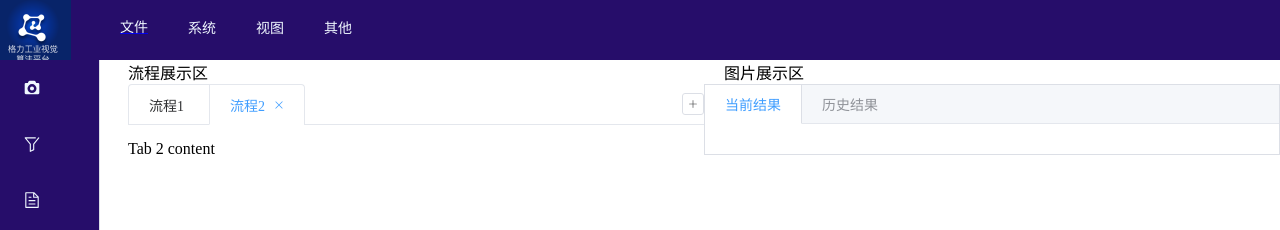
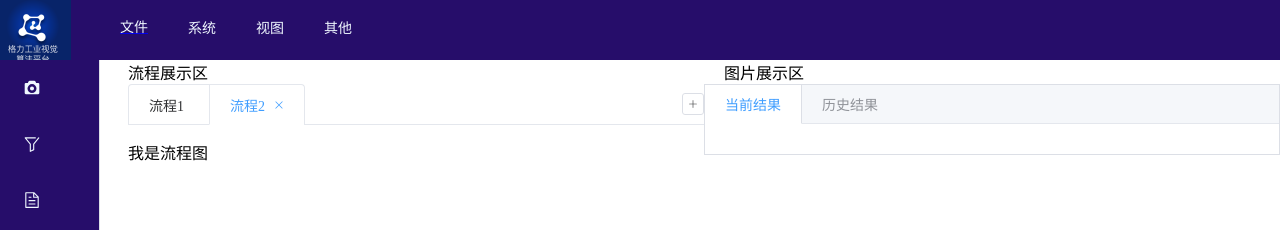
Before and after one commit to zwqgkd/hello-demo, a Vue app: page /#/main in a window 1280 px wide. Shown: the top 230 px of the page. Built offline with nearby package versions, Linux system fonts and the light colour scheme.

Commit message:
完善快速工具栏，添加一个组件
快速工具栏添加了4个按钮标签，添加了流程图子组件放在了tab标签的内容中

```diff
--- /dev/null
+++ b/src/components/ProcessContent.vue
@@ -0,0 +1,9 @@
+<template>
+我是流程图
+</template>
+
+
+
+<script setup>
+
+</script>
--- a/src/components/ProcessDp.vue
+++ b/src/components/ProcessDp.vue
@@ -2,7 +2,14 @@
     <span>流程展示区</span>
     <el-tabs v-model="editableTabsValue" type="card" editable class="demo-tabs" @edit="handleTabsEdit">
         <el-tab-pane v-for="item in editableTabs" :key="item.name" :label="item.title" :name="item.name">
-            {{ item.content }}
+
+
+            <div class="Process-cont">
+                <!-- {{ item.content }} -->
+                <ProcessContent></ProcessContent>
+            </div>
+
+
         </el-tab-pane>
     </el-tabs>
     <ToolBar></ToolBar>
@@ -13,8 +20,12 @@
 <script setup>
 import {tabIndex,editableTabsValue,editableTabs,handleTabsEdit} from '../js/process'
 import ToolBar from './ToolBar.vue';
+import ProcessContent from './ProcessContent.vue';
+
 </script>
 
 <style scoped src="../css/process.css">
-
+.Process-cont{
+    height:100%;
+}
 </style>
--- a/src/components/ToolBar.vue
+++ b/src/components/ToolBar.vue
@@ -2,29 +2,41 @@
     <!-- 快速工具栏 -->
     <div class="tool-bar">
         <div class="tb-item">
+            <button>
                 <el-icon>
                     <Back />
                 </el-icon>
                 <div><span style="font-size:10% ;">撤回</span></div>
+            </button>
         </div>
+
         <div class="tb-item">
+            <button>
                 <el-icon>
                     <CaretRight />
                 </el-icon>
                 <div><span style="font-size:10% ;">单次运行</span></div>
+            </button>
+
         </div>
         <div class="tb-item">
+            <button>
                 <el-icon>
                     <Refresh />
                 </el-icon>
                 <div><span style="font-size:10% ;">循环运行</span></div>
+            </button>
+
         </div>
         <div class="tb-item">
+            <button>
                 <el-icon>
                     <Right />
                 </el-icon>
                 <div><span style="font-size:10% ;">恢复</span></div>
+            </button>
         </div>
+
     </div>
 </template>
 
@@ -32,23 +44,28 @@
 <script setup>
 </script>
 
-<style>
+<style scoped>
     .tool-bar {
         z-index: 999;
         background-color: rgb(244, 247, 250);
         width: 60%;
-        height:5%;
+        height: 5%;
         border-radius: 10px;
-        box-shadow:2px 2px 10px rgb(162, 162, 221);
+        box-shadow: 2px 2px 10px rgb(162, 162, 221);
         text-align: center;
-        position:relative;
-        top:70%;
-        left:15%;
+        position: relative;
+        top: 70%;
+        left: 15%;
     }
 
     .tb-item {
         width: 25%;
         float: left;
-        top:30%
+        top: 30%
+    }
+
+    button {
+        border: 0px;
+        background-color: rgb(244, 247, 250);
     }
 </style>
```
Lines whose indentation alone changed are shown as unchanged.
